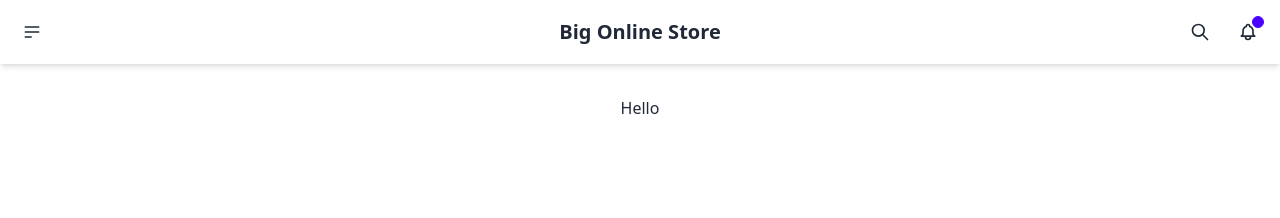
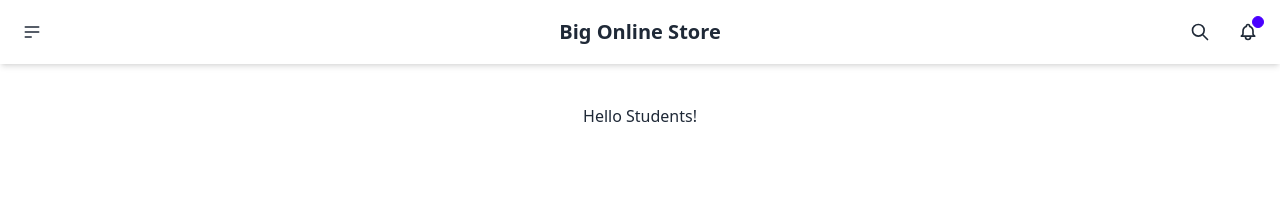
Before and after one commit to naolson2025/prompt-adv-react-comp, a Next.js app: page / in a window 1280 px wide. Shown: the top 218 px of the page. Built offline with nearby package versions, Linux system fonts and the light colour scheme.

Commit message:
improved home base

```diff
--- a/app/page.tsx
+++ b/app/page.tsx
@@ -1,9 +1,9 @@
-import { Container } from '../components/container';
+'use client';
 
-export default async function Home() {
+export default function Home() {
   return (
-    <Container>
-      Hello
-    </Container>
+    <div className="flex flex-row justify-center p-10">
+      Hello Students!
+    </div>
   );
 }
```
